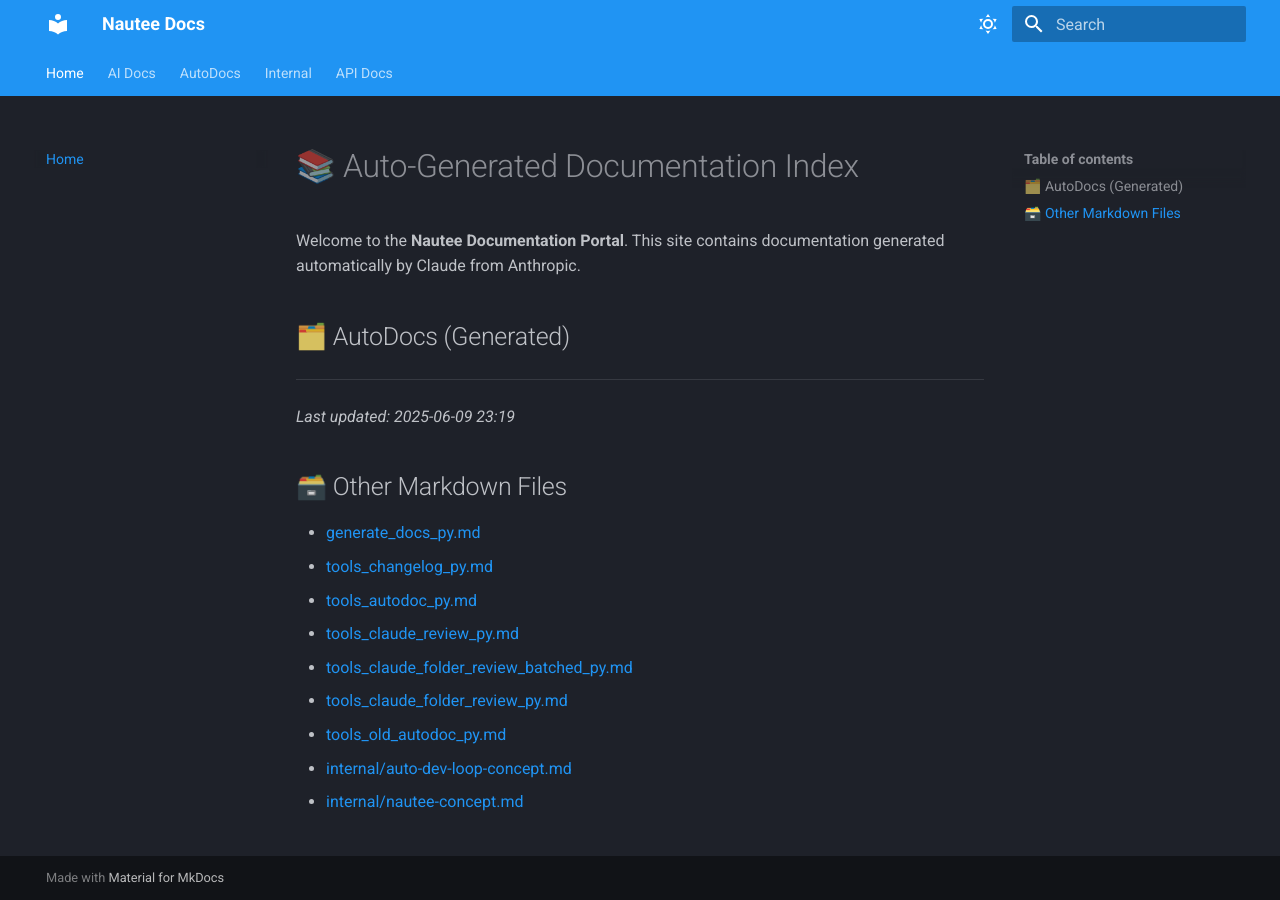
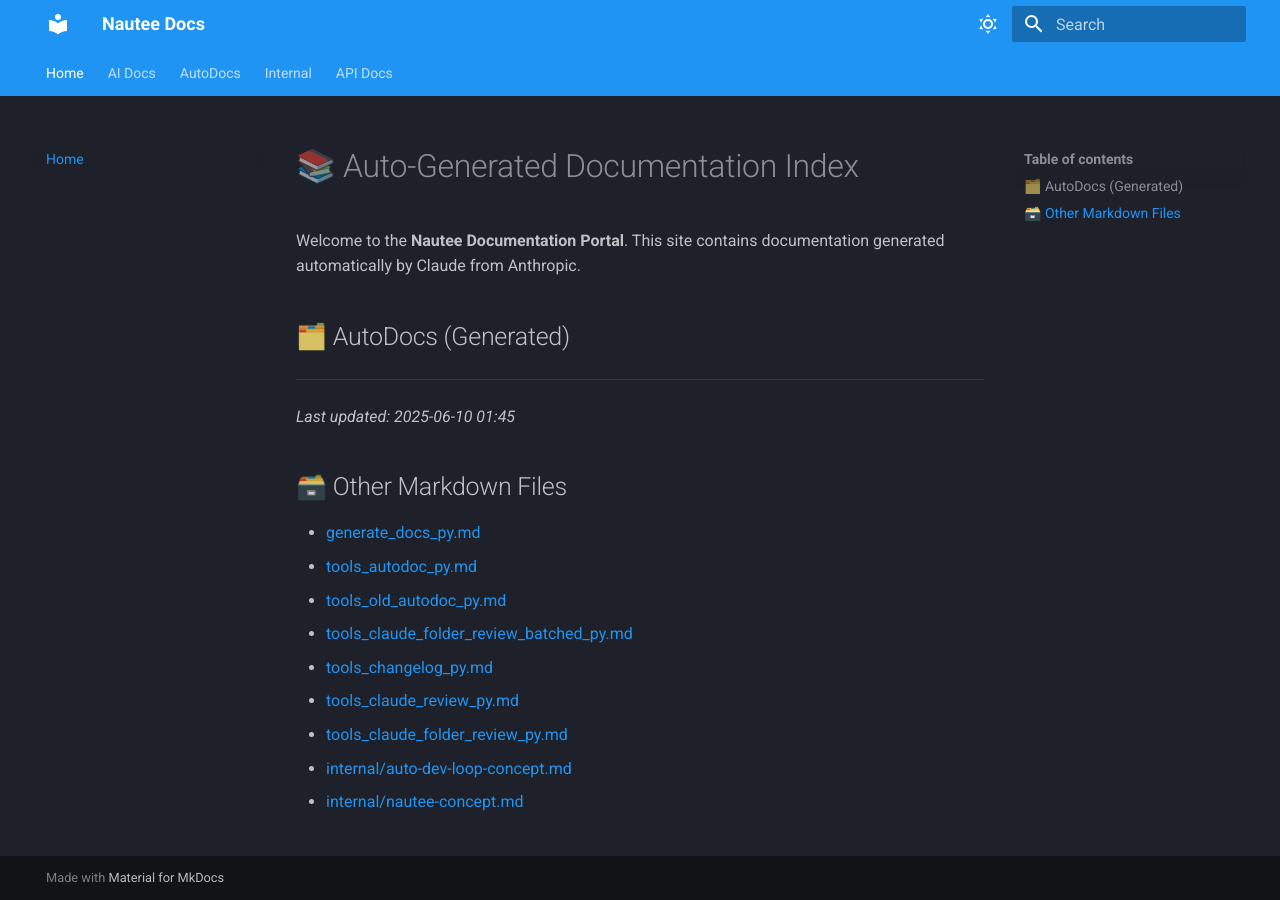
Before and after one commit to 48Nauts-Operator/nautee, an MkDocs documentation site: the page built from docs/index.md, in a window 1280 px wide. Built offline with MkDocs 1.6.1 and Material for MkDocs 9.7.7, drawn with Linux system fonts in a browser that asks for light colours.

Commit message:
🤖 Auto-update docs via Nautee

```diff
--- a/docs/index.md
+++ b/docs/index.md
@@ -7,16 +7,16 @@ Welcome to the **Nautee Documentation Portal**. This site contains documentation
 
 ---
 
-_Last updated: 2025-06-09 23:19_
+_Last updated: 2025-06-10 01:45_
 
 ## 🗃️ Other Markdown Files
 
 - [generate_docs_py.md](generate_docs_py.md)
+- [tools_autodoc_py.md](tools_autodoc_py.md)
+- [tools_old_autodoc_py.md](tools_old_autodoc_py.md)
+- [tools_claude_folder_review_batched_py.md](tools_claude_folder_review_batched_py.md)
 - [tools_changelog_py.md](tools_changelog_py.md)
-- [tools_autodoc_py.md](tools_autodoc_py.md)
 - [tools_claude_review_py.md](tools_claude_review_py.md)
-- [tools_claude_folder_review_batched_py.md](tools_claude_folder_review_batched_py.md)
 - [tools_claude_folder_review_py.md](tools_claude_folder_review_py.md)
-- [tools_old_autodoc_py.md](tools_old_autodoc_py.md)
 - [internal/auto-dev-loop-concept.md](internal/auto-dev-loop-concept.md)
 - [internal/nautee-concept.md](internal/nautee-concept.md)
```
